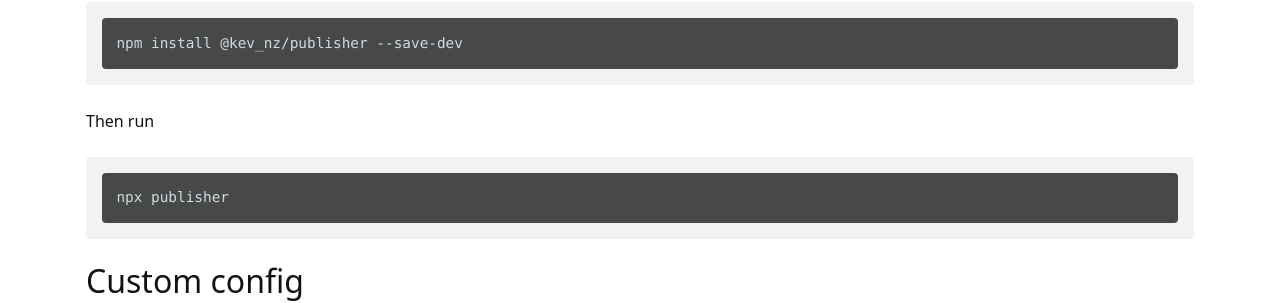
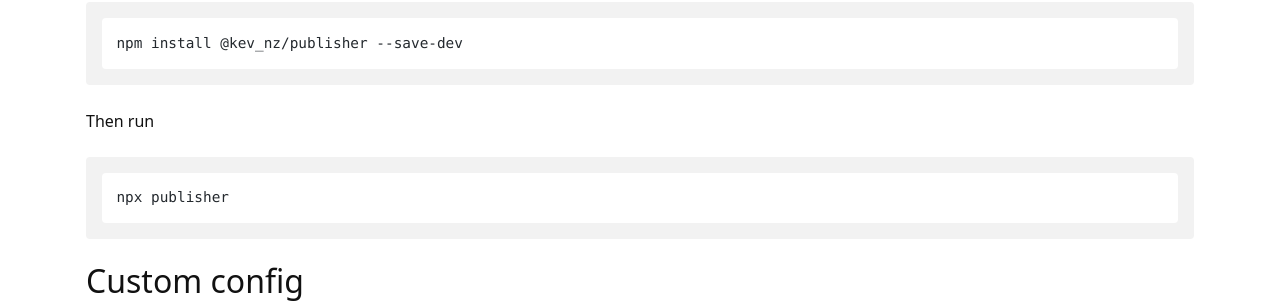
Before and after one commit to Kevnz/publisher, a plain HTML site: page index.html in a window 1280 px wide. Shown: the part 465-768 px from the top of the page. Drawn offline with nearby package versions, Linux system fonts and the light colour scheme.

Commit message:
Publisher generated commit [ci skip]

```diff
--- a/index.html
+++ b/index.html
@@ -6,7 +6,7 @@
   <link rel="stylesheet" type="text/css" href="styles.css" />
   <meta name="description" content="Publish readme.md to gh-pages" />
   <meta http-equiv="Content-Type" content="text/html; charset=utf-8" />
-  <link rel="stylesheet" type="text/css" href="https://cdnjs.cloudflare.com/ajax/libs/highlight.js/9.8.0/styles/rainbow.min.css" />
+  <link rel="stylesheet" type="text/css" href="https://cdnjs.cloudflare.com/ajax/libs/highlight.js/9.8.0/styles/github.min.css" />
 
 </head>
 
```
